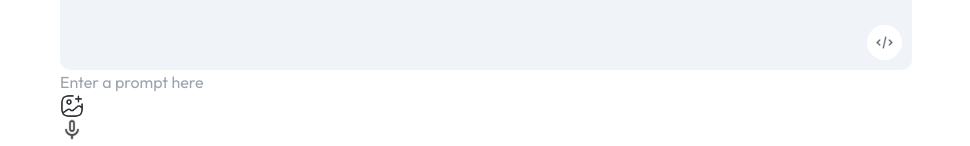
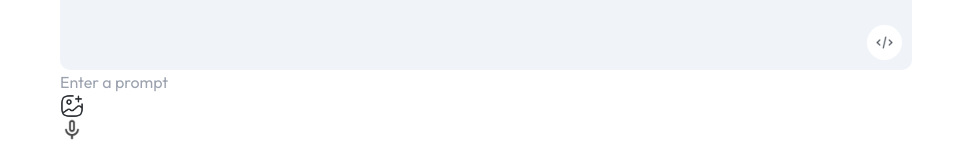
Before and after one commit to prashantjinwal/Gemini_AI_ChatBot, a React (Vite) app: page / in a window 1280 px wide. Shown: the part 902-1048 px from the top of the page, without its empty margins (0-970 px from the left). Built offline with nearby package versions, Linux system fonts and the light colour scheme.

Commit message:
Improve Fetching #2

```diff
--- a/src/components/main/Main.jsx
+++ b/src/components/main/Main.jsx
@@ -77,7 +77,7 @@ function Main() {
 
             <div className='main-bottom  bottom-0 w-[99%] max-w-[900px] m-auto pt-0 pr-3 lg:pr-5 fixed '>
                     <div className='search-box flex items-center gap-5 justify-between  bg-[#f0f7f9] rounded-[50px] py-3  px-5    '>
-                        <input onChange={(e)=>setinput(e.target.value)}  value={input} className='lg:w-[75%] w-full lg:py-2 lg:px-2 mx-3  py-5 outline-none bottom-0 bg-transparent text-[18px]' type='text' placeholder="Enter a prompt here" />
+                        <input onChange={(e)=>setinput(e.target.value)}  value={input} className='lg:w-[75%] w-full lg:py-2 lg:px-2 mx-3  py-5 outline-none bottom-0 bg-transparent text-[18px]' type='text' placeholder="Enter a prompt " />
                         <div className="flex items-center lg:gap-4 gap-6 pr-3 ">
                             <img src={assets.gallery_icon} alt="#" />
                             <img src={assets.mic_icon} alt="#" />
```
